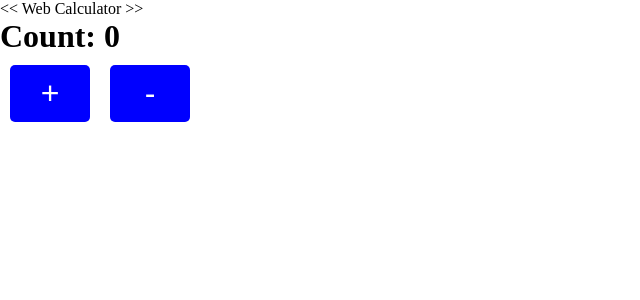
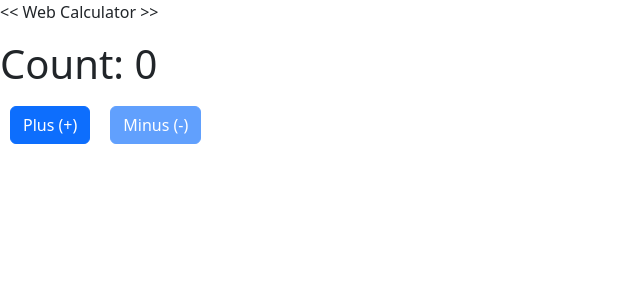
Before and after one commit to rifat71/react-app-bng, a React (Create React App) app: page / in a window 1280 px wide. Shown: the top 300 px of the page, without its empty margins (0-640 px from the left). Built offline with nearby package versions, Linux system fonts and the light colour scheme.

Commit message:
add bootstrap design

```diff
--- a/public/style.css
+++ b/public/style.css
@@ -64,7 +64,7 @@
     margin-bottom: 5px;
 }
 
-.button1{
+.button{
     padding: 10px;
     border: none;
     border-radius: 5px;
@@ -72,5 +72,4 @@
     color: white;
     margin: 10px;
     font-size: 2rem;
-    width: 80px;
 }
--- a/src/STATE.js
+++ b/src/STATE.js
@@ -1,4 +1,5 @@
 import React, { Component } from 'react'
+import { Button } from 'react-bootstrap'
 
 export default class STATE extends Component {
 
@@ -29,8 +30,8 @@ export default class STATE extends Component {
             <div>
                 <p>{message}</p>
                 <h1> Count: {count} </h1>
-                <button className='button1' onClick={this.increment}>+</button>
-                <button className='button1' onClick={this.decrement} disabled={count === 0 ? true : false}>-</button>
+                <Button className='button' onClick={this.increment}>Plus (+)</Button>
+                <Button className='button' onClick={this.decrement} disabled={count === 0 ? true : false}>Minus (-)</Button>
             </div>
         )
     }
--- a/src/index.js
+++ b/src/index.js
@@ -1,6 +1,7 @@
 import React from 'react';
 import ReactDOM from 'react-dom/client';
 import App from './App';
+import 'bootstrap/dist/css/bootstrap.min.css';
 // import './index.css';
 
 const root = ReactDOM.createRoot(document.getElementById('root'));
```
Also changed, not shown: public/index.html (line endings or trailing spaces).
